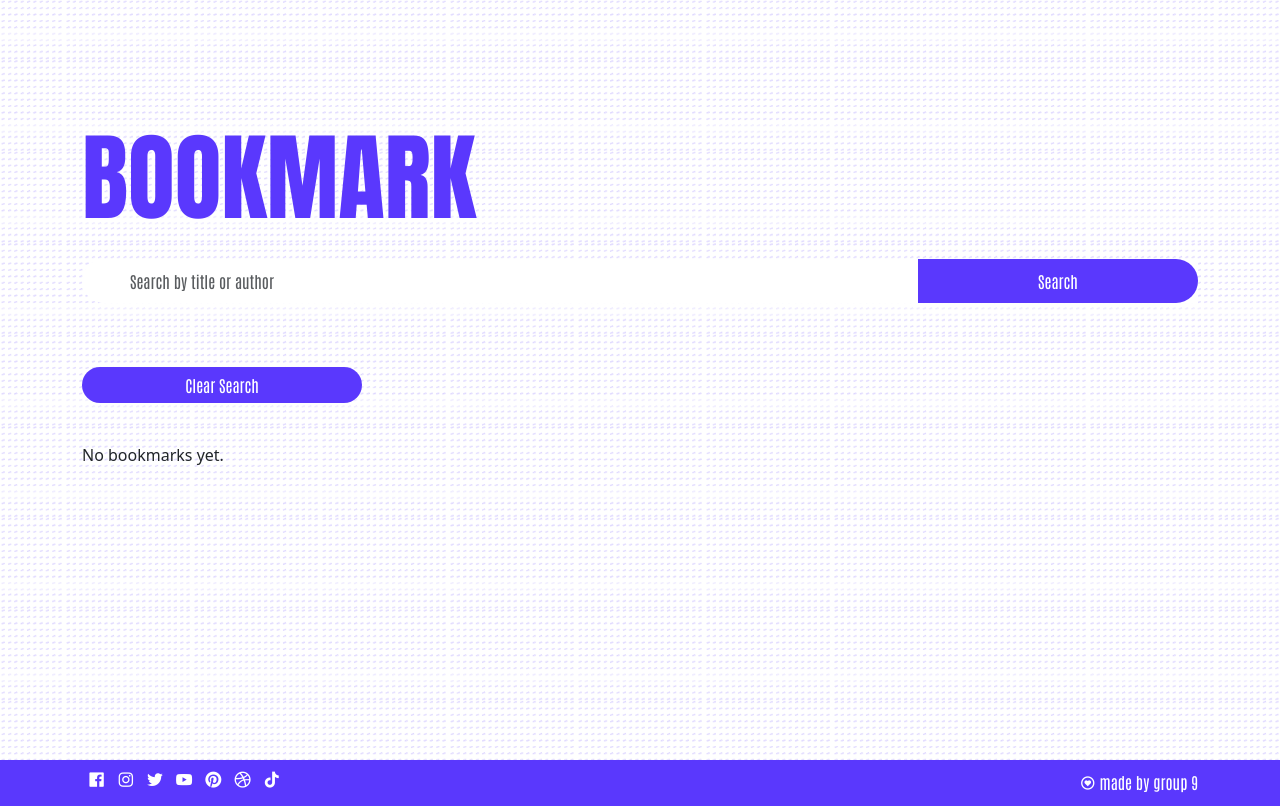
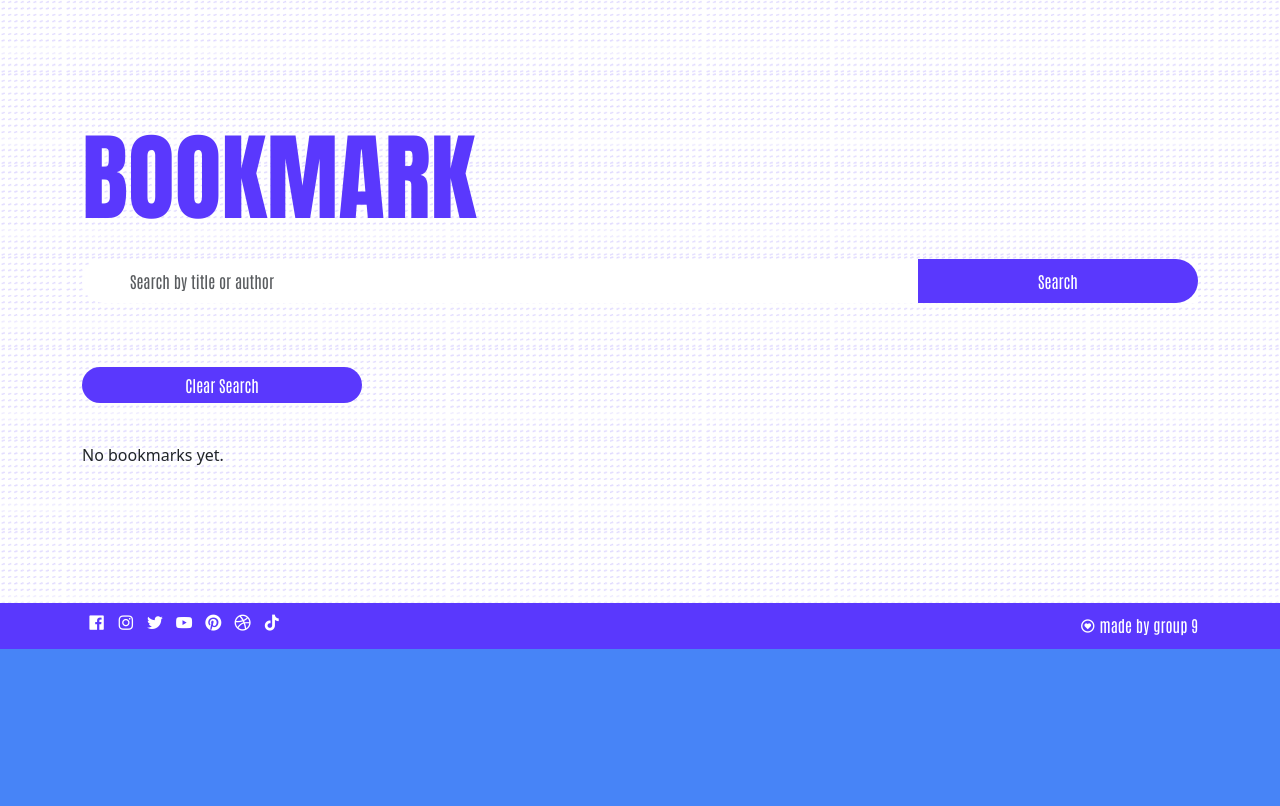
Before and after one commit to Christiannaira/mini-project-react, a React (Vite) app: page /bookmarks in a window 1280 px wide. Built offline with nearby package versions, Linux system fonts and the light colour scheme; a web font is replaced by a local one.

Commit message:
final-bookmark

```diff
--- a/src/style.css
+++ b/src/style.css
@@ -833,7 +833,7 @@ section {
     background-position: center;
     background-size: 10%;
     background-color: #fff;
-    height: 95vh;
+    height: 100%;
 }
 
 
```
